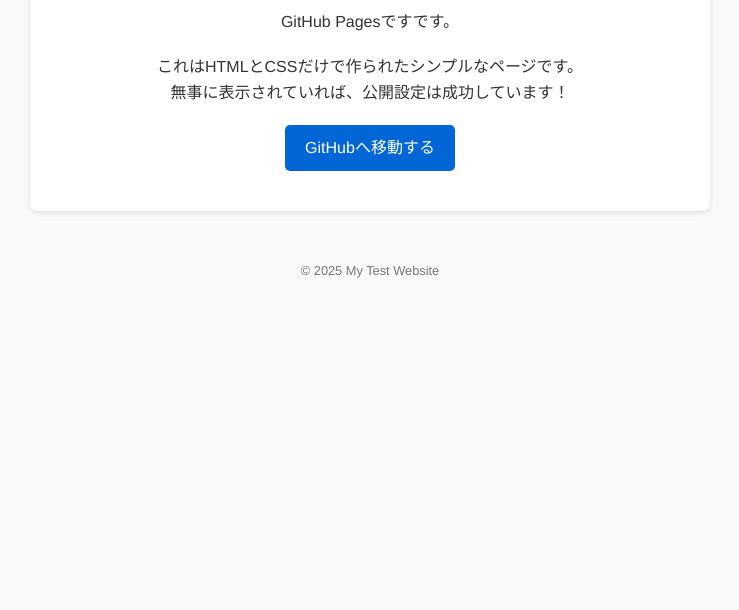
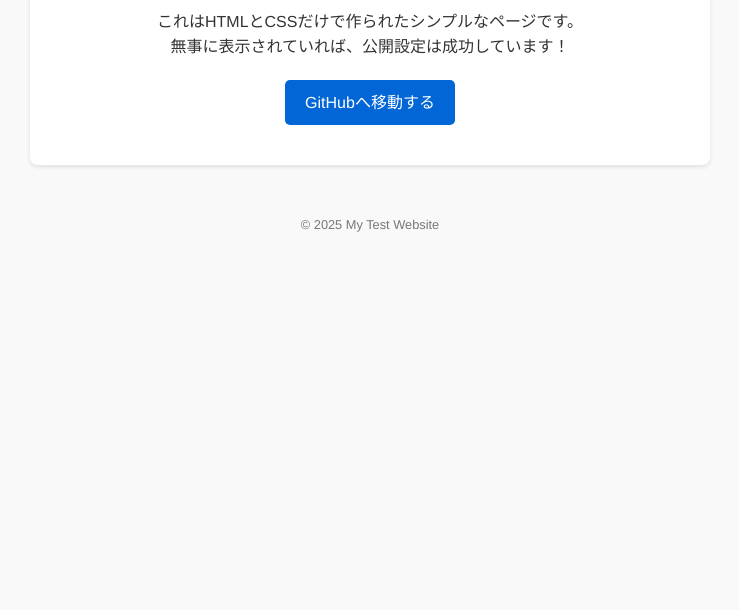
Before and after one commit to namakazu/test, a plain HTML site: page index.html in a window 1280 px wide. Shown: the part 190-800 px from the top of the page, without its empty margins (270-1009 px from the left). Drawn offline with Linux system fonts and the light colour scheme.

Commit message:
Update index.html

```diff
--- a/index.html
+++ b/index.html
@@ -52,7 +52,7 @@
 
     <div class="container">
         <h1>Hello, World!</h1>
-        <p>GitHub Pagesですです。</p>
+
         <p>これはHTMLとCSSだけで作られたシンプルなページです。<br>
         無事に表示されていれば、公開設定は成功しています！</p>
 
```
